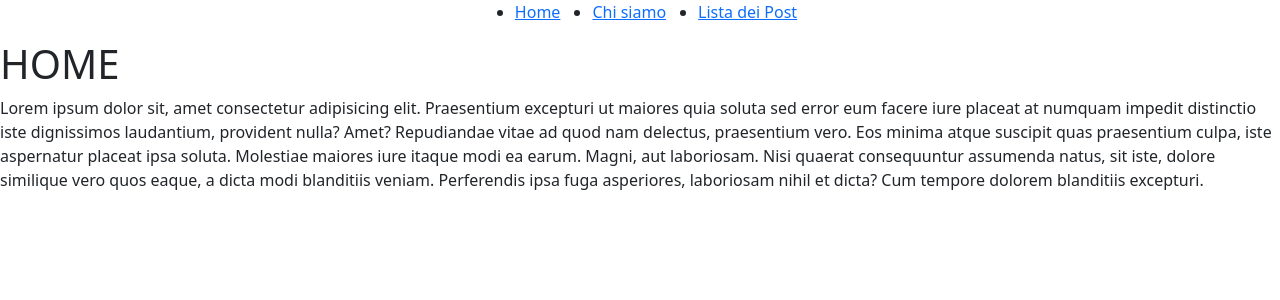
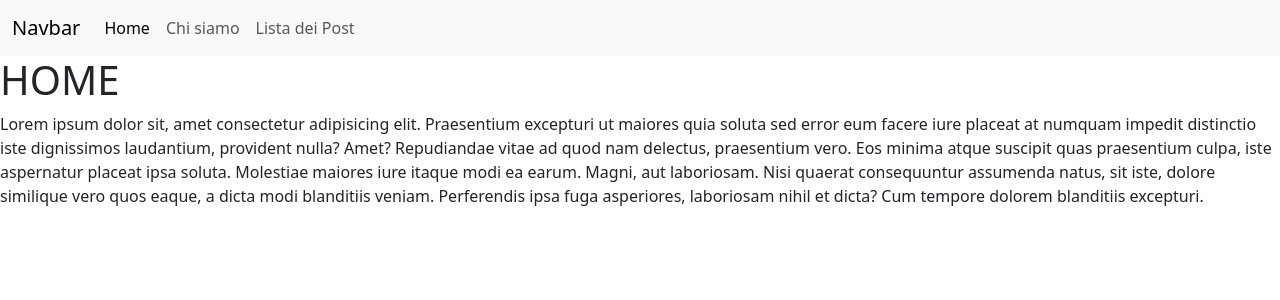
Before and after one commit to FrancescoMorettiBrs/react-router, a React (Vite) app: page / in a window 1280 px wide. Shown: the top 300 px of the page. Built offline with nearby package versions, Linux system fonts and the light colour scheme.

Commit message:
feat: nav-bar updated

```diff
--- a/src/components/AppHeader.jsx
+++ b/src/components/AppHeader.jsx
@@ -17,17 +17,34 @@ const AppHeader = () => {
   ];
 
   return (
-  <header>
-    <nav>
-      <ul className="d-flex justify-content-center">
-        {navLinks.map((curLink, index) => (
-          <li key={index} className="mx-3">
-            <NavLink to={curLink.url}>{curLink.title}</NavLink>
-          </li>
-        ))}
-      </ul>
+    <nav className="navbar navbar-expand-lg bg-body-tertiary">
+      <div className="container-fluid">
+        <NavLink className="navbar-brand" to="/">
+          Navbar
+        </NavLink>
+        <button
+          className="navbar-toggler"
+          type="button"
+          data-bs-toggle="collapse"
+          data-bs-target="#navbarNavAltMarkup"
+          aria-controls="navbarNavAltMarkup"
+          aria-expanded="false"
+          aria-label="Toggle navigation"
+        >
+          <span className="navbar-toggler-icon"></span>
+        </button>
+
+        <div className="collapse navbar-collapse" id="navbarNavAltMarkup">
+          <div className="navbar-nav">
+            {navLinks.map((curLink, index) => (
+              <NavLink key={index} className="nav-link" to={curLink.url}>
+                {curLink.title}
+              </NavLink>
+            ))}
+          </div>
+        </div>
+      </div>
     </nav>
-  </header>
   );
 };
 
```
